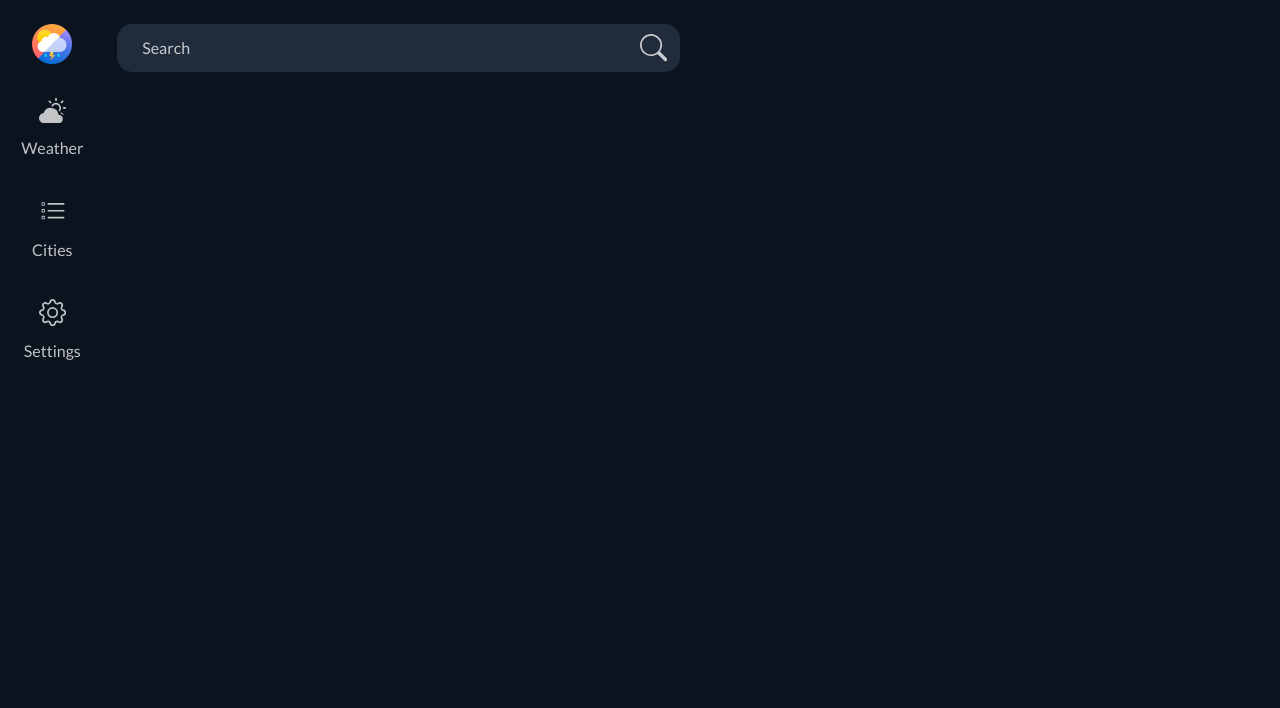
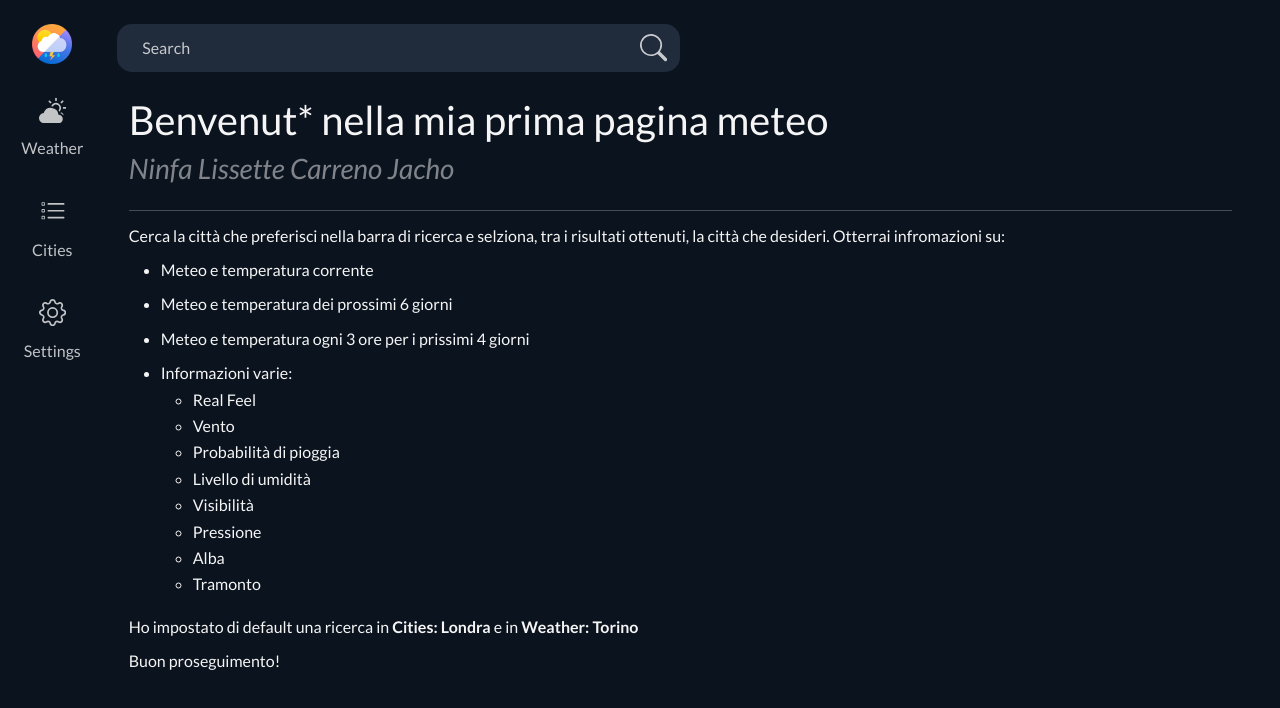
Before and after one commit to Ninfa-C/FS0924-U3-W2-Project, a React (Vite) app: page / in a window 1280 px wide. Shown: the top 708 px of the page. Built offline with nearby package versions, Linux system fonts and the light colour scheme.

Commit message:
welcome page

```diff
--- a/src/App.css
+++ b/src/App.css
@@ -18,13 +18,13 @@ body {
   align-items: center;
 }
 
-.nav-link{
+.nav-link {
   color: white;
   font-weight: 500;
   opacity: 0.75;
 }
 
-.bi{
+.bi {
   font-size: 1.7em;
 }
 
@@ -65,7 +65,7 @@ body {
   box-shadow: 0 0 0px 1000px #202b3b inset;
   -webkit-text-fill-color: white;
   font-size: 1em;
-  opacity: .75;
+  opacity: 0.75;
   background-color: #202b3b !important;
   color: white !important;
   border: none;
@@ -73,7 +73,7 @@ body {
   padding-left: 0.6em;
 }
 
-.fs-sm{
+.fs-sm {
   font-size: 0.8em;
   opacity: 0.75;
 }
@@ -88,21 +88,26 @@ body {
 
 .weather-info {
   text-align: center;
-
 }
 
-.hour{
+.hour {
   width: 65%;
   box-sizing: border-box;
 }
 
-p{
-  margin:0;
+p {
+  margin: 0;
 }
 
-ù
-.react-multi-carousel-item {
+ù .react-multi-carousel-item {
   width: auto !important;
   max-width: 100% !important;
   box-sizing: border-box;
 }
+
+li {
+  padding: var(--bs-nav-link-padding-y) var(--bs-nav-link-padding-x);
+  font-size: var(--bs-nav-link-font-size);
+  font-weight: var(--bs-nav-link-font-weight);
+  color: var(--bs-nav-link-color);
+}
--- a/src/components/HomePage.jsx
+++ b/src/components/HomePage.jsx
@@ -1,9 +1,39 @@
 import { Container } from "react-bootstrap";
 
 const HomePage = () => {
+  return (
+    <Container fluid className="d-flex flex-column">
+      <h1>Benvenut* nella mia prima pagina meteo</h1>
+      <h2 className=" fst-italic opacity-50 fs-3">Ninfa Lissette Carreno Jacho</h2>
+      <hr />
+      <p className="mb-3">
+        Cerca la città che preferisci nella barra di ricerca e selziona, tra i
+        risultati ottenuti, la città che desideri. Otterrai infromazioni su:
+      </p>
+      <ul>
+        <li className="mb-3"> Meteo e temperatura corrente </li>
+        <li className="mb-3"> Meteo e temperatura dei prossimi 6 giorni</li>
+        <li className="mb-3">Meteo e temperatura ogni 3 ore per i prissimi 4 giorni</li>
+        <li className="mb-2">
+          Informazioni varie:
+          <ul >
+            <li className="my-2">Real Feel</li>
+            <li className="mb-2">Vento</li>
+            <li className="mb-2">Probabilità di pioggia</li>
+            <li className="mb-2">Livello di umidità</li>
+            <li className="mb-2">Visibilità</li>
+            <li className="mb-2">Pressione</li>
+            <li className="mb-2"> Alba</li>
+            <li className="">Tramonto</li>
+          </ul>
+        </li>
+      </ul>
 
-  return (
-    <Container fluid className='d-flex flex-column'>
+      <p className="mb-3">
+        Ho impostato di default una ricerca in <strong>Cities: Londra</strong> e
+        in <strong>Weather: Torino</strong>
+      </p>
+      <p>Buon proseguimento!</p>
     </Container>
   );
 };
```
